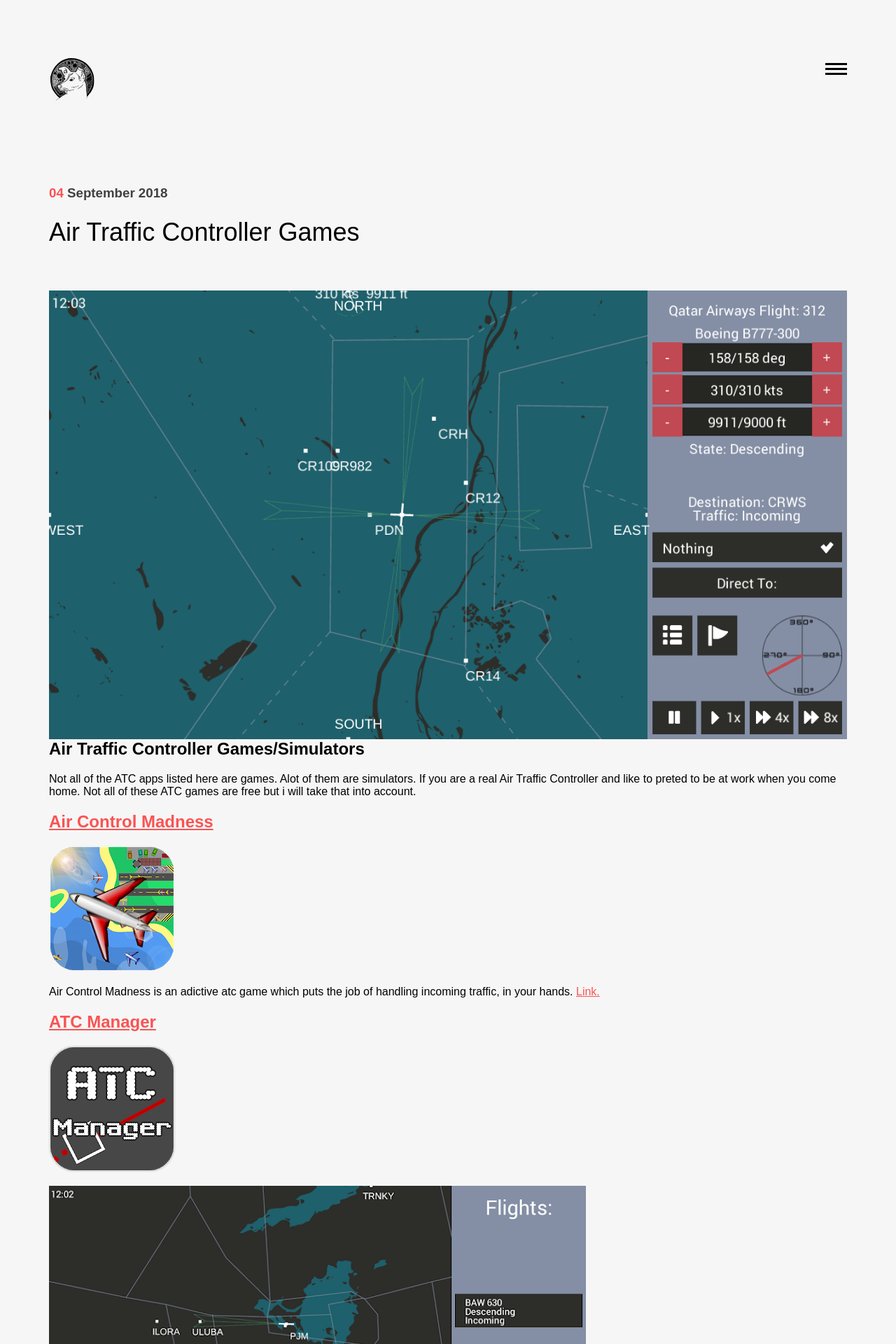
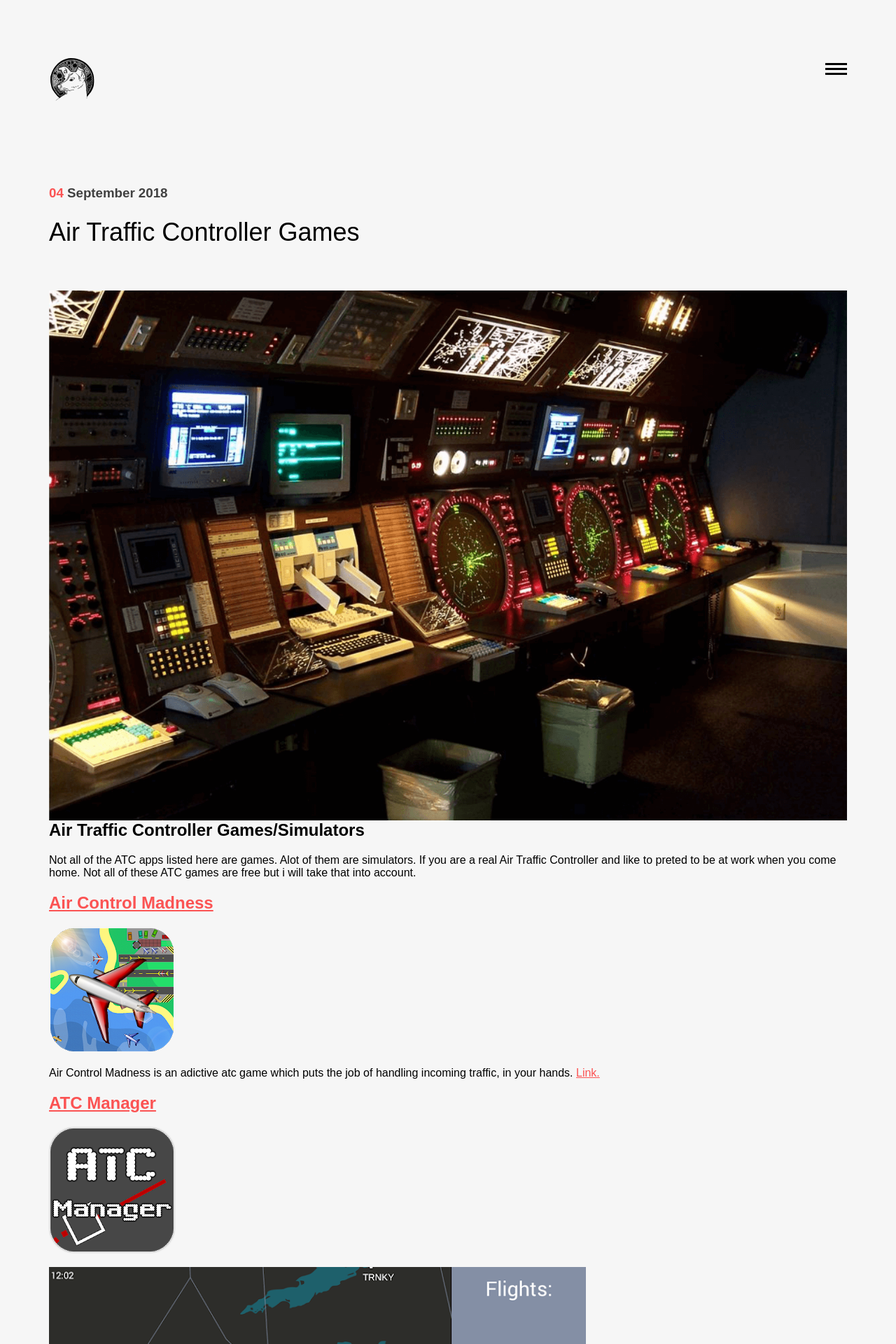
Before and after one commit to LesterGallagher/LesterGallagher.github.io, a Jekyll site: the page built from _posts/2018-09-04-air-traffic-controller-games.markdown, in a window 1280 px wide. Shown: the top 1920 px of the page at 70% size. Built offline with Jekyll 4.4.1, drawn with Linux system fonts in a browser that asks for light colours.

Commit message:
Updated Air Traffic Controller Games

```diff
--- a/_posts/2018-09-04-air-traffic-controller-games.markdown
+++ b/_posts/2018-09-04-air-traffic-controller-games.markdown
@@ -1,9 +1,10 @@
 ---
 title: Air Traffic Controller Games
 date: 2018-09-04 12:48:00 +02:00
-image: "/uploads/Screenshot_20180830-181012.png"
+image: "/uploads/tracon.jpg"
 description: "A List of air traffic controller games of 2018/2019. \n\n"
 ---
+
 
 # Air Traffic Controller Games/Simulators
 
```
